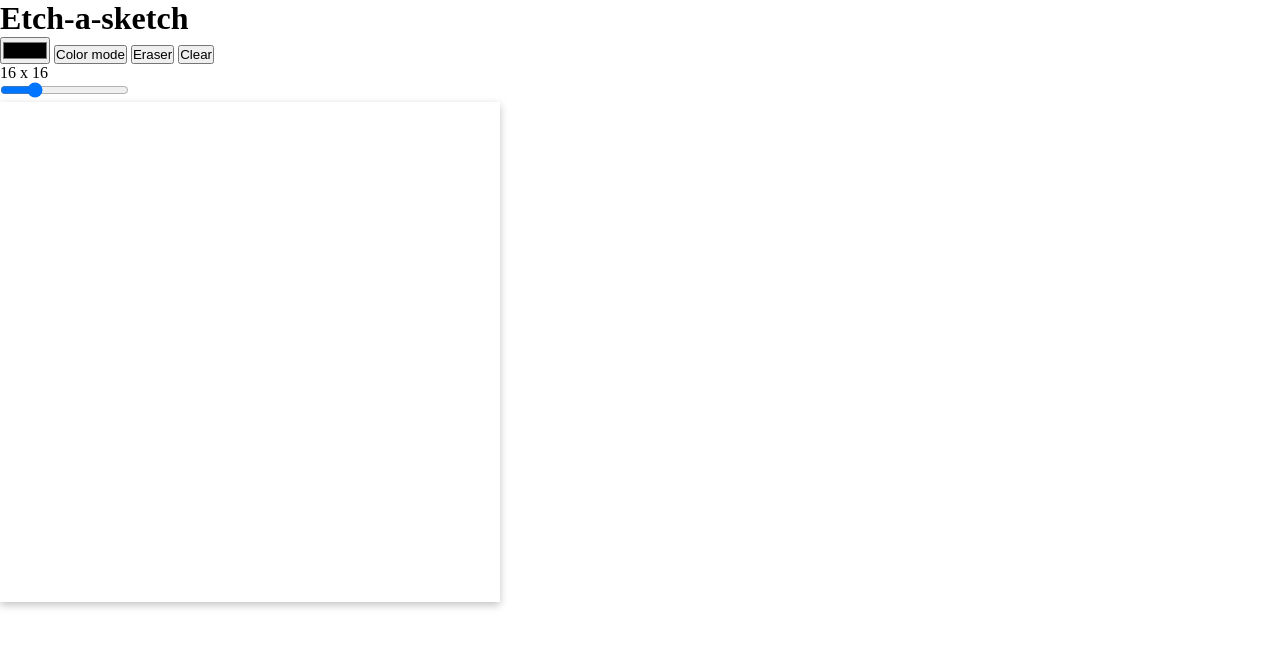
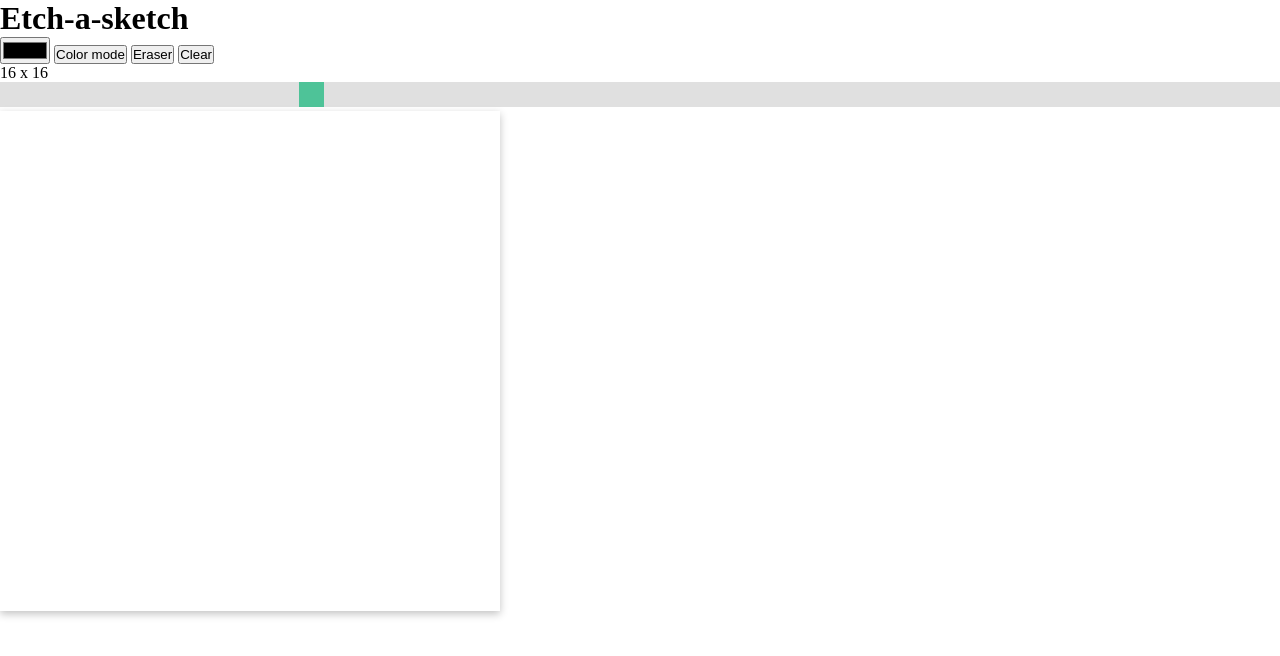
Before and after one commit to Hygor0206/project-etch-a-sketch, a plain HTML site: page index.html in a window 1280 px wide. Drawn offline with Linux system fonts and the light colour scheme.

Commit message:
Fixing the UI Design

```diff
--- a/index.html
+++ b/index.html
@@ -6,6 +6,7 @@
     <meta name="viewport" content="width=device-width, initial-scale=1.0">
     <title>Grid Sketchpad</title>
     <link rel="stylesheet" href="style.css">
+    <link rel="shortcut icon" href="favicon.ico" type="image/x-icon">
 </head>
 <body>
     <header class="header">
--- a/style.css
+++ b/style.css
@@ -18,3 +18,34 @@
 .grid-item {
     user-select: none;
 }
+
+#sizeSlider {
+    -webkit-appearance: none;
+    width: 100%;
+    height: 25px;
+    background: #d3d3d3;
+    outline: none;
+    opacity: 0.7;
+    -webkit-transition: .2s;
+    transition: opacity .2s;
+}
+
+#sizeSlider:hover {
+    opacity: 1;
+}
+
+#sizeSlider::-webkit-slider-thumb {
+    -webkit-appearance: none;
+    appearance: none;
+    width: 25px;
+    height: 25px;
+    background: #04AA6D;
+    cursor: pointer;
+}
+
+#sizeSlider::-moz-range-thumb {
+    width: 25px;
+    height: 25px;
+    background: #04AA6D;
+    cursor: pointer;
+}
```
Also changed, not shown: favicon.ico (added).
